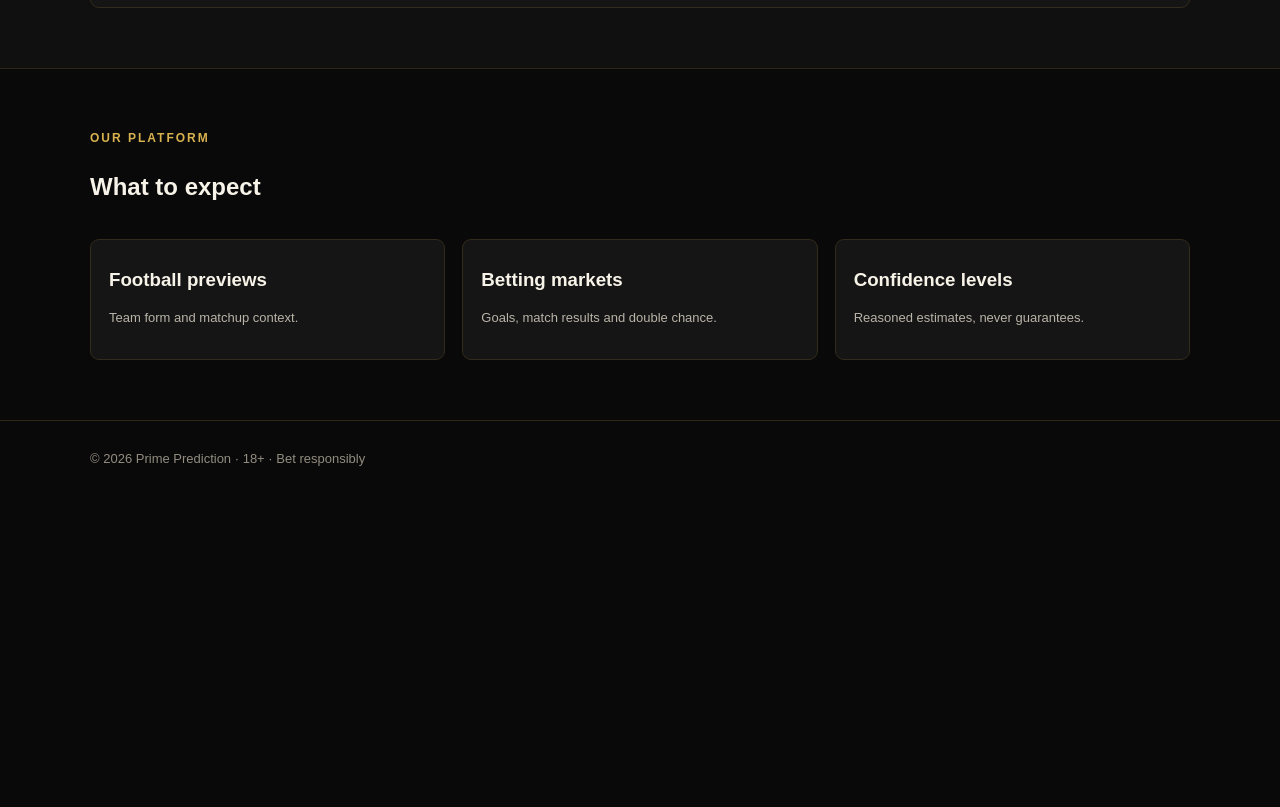
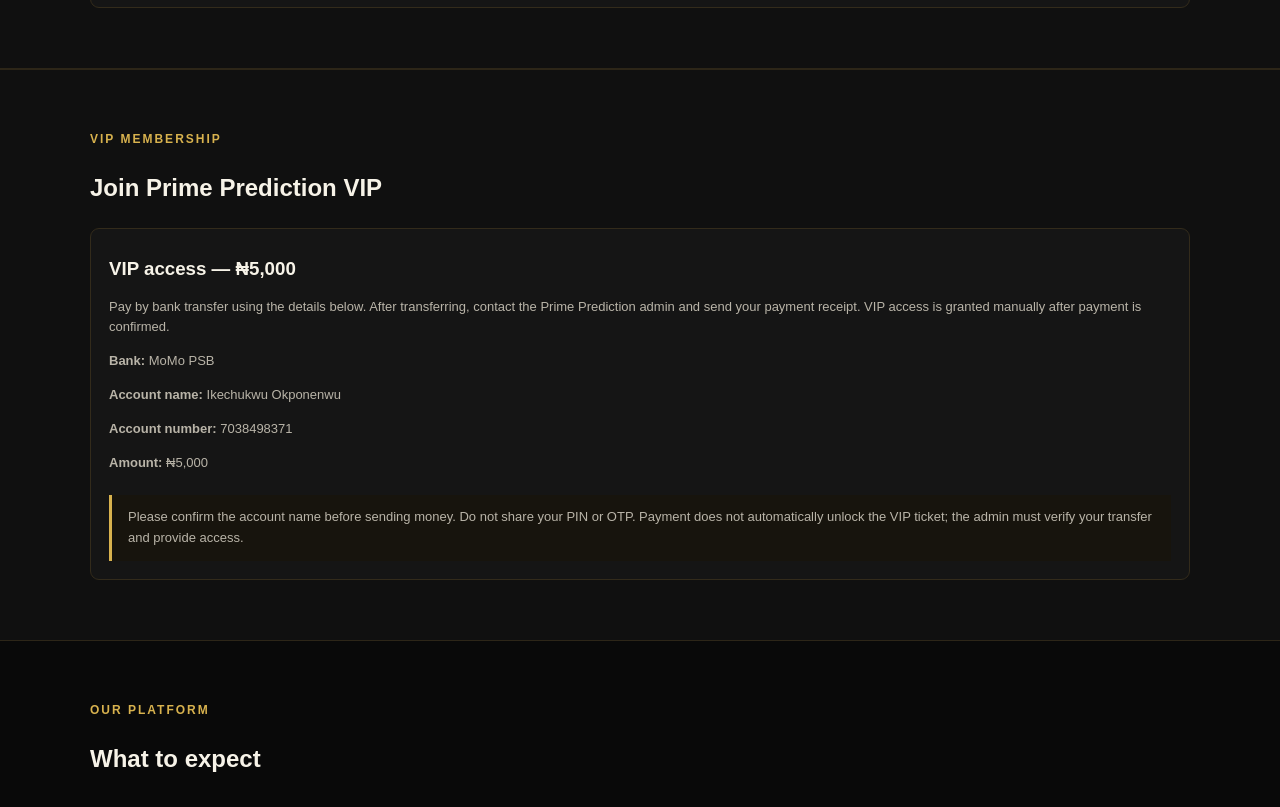
Before and after one commit to Chibuike365/prime-prediction, a plain HTML site: page index.html in a window 1280 px wide. Shown: the part 1798-2605 px from the top of the page. Before the commit the page ends 2296 px from the top, so only its background shows below. Drawn offline with Linux system fonts and the light colour scheme.

Commit message:
Add VIP bank transfer payment details

```diff
--- a/index.html
+++ b/index.html
@@ -16,4 +16,5 @@
 <article class="card"><small>13 · 1.24</small><h3>PSG vs Lorient</h3><b>Home</b></article>
 <article class="card"><small>14 · 1.25</small><h3>Besiktas vs Hapoel Be'er Sheva</h3><b>Home</b></article>
 </div><div class="notice"><strong>Combined odds: 10.84</strong> (calculated from the 14 listed prices). “Safe” is the ticket's supplied label, not a guarantee: every leg must win for the accumulator to land. Please confirm match dates, teams and odds with your bookmaker before staking.</div></div></div></section>
+<section id="payment" class="dark"><div class="wrap"><div class="kicker">VIP membership</div><h2>Join Prime Prediction <span>VIP</span></h2><div class="card"><h3>VIP access — ₦5,000</h3><p>Pay by bank transfer using the details below. After transferring, contact the Prime Prediction admin and send your payment receipt. VIP access is granted manually after payment is confirmed.</p><p><strong>Bank:</strong> MoMo PSB</p><p><strong>Account name:</strong> Ikechukwu Okponenwu</p><p><strong>Account number:</strong> 7038498371</p><p><strong>Amount:</strong> ₦5,000</p><div class="notice">Please confirm the account name before sending money. Do not share your PIN or OTP. Payment does not automatically unlock the VIP ticket; the admin must verify your transfer and provide access.</div></div></div></section>
 <section id="analysis"><div class="wrap"><div class="kicker">Our platform</div><h2>What to expect</h2><div class="grid"><div class="card"><h3>Football previews</h3><p>Team form and matchup context.</p></div><div class="card"><h3>Betting markets</h3><p>Goals, match results and double chance.</p></div><div class="card"><h3>Confidence levels</h3><p>Reasoned estimates, never guarantees.</p></div></div></div></section></main><footer><div class="wrap">© <span id="year"></span> Prime Prediction · 18+ · Bet responsibly</div></footer><script>document.getElementById('year').textContent=new Date().getFullYear();document.getElementById('vip-form').addEventListener('submit',function(e){e.preventDefault();if(document.getElementById('vip-password').value==='Omaga121'){document.getElementById('vip-gate').hidden=true;document.getElementById('vip-content').hidden=false;}else{document.getElementById('vip-error').style.display='block';}})</script></body></html>
```
